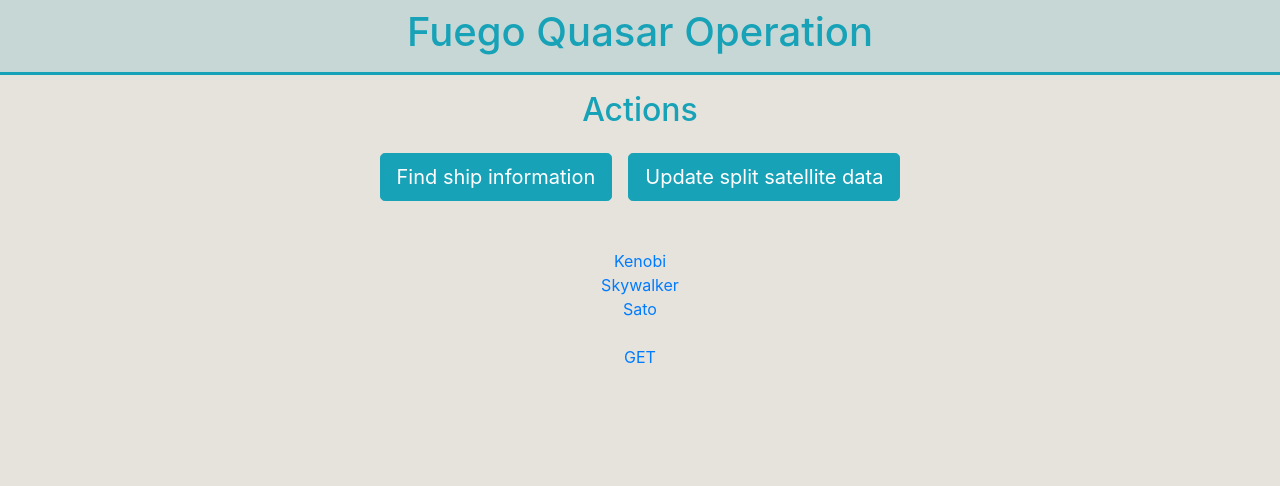
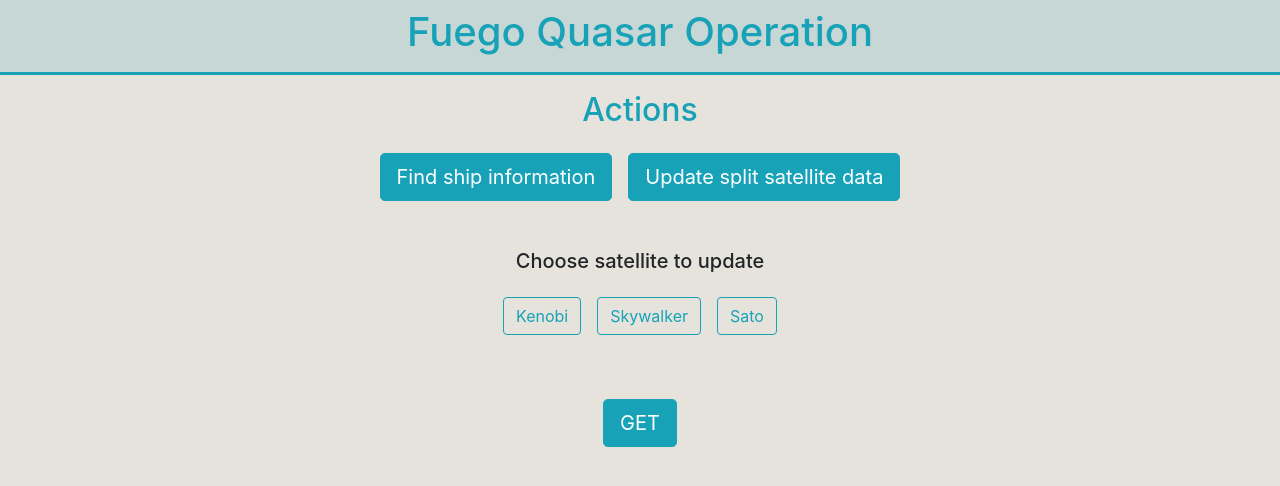
Before and after one commit to eliaslamanna/EjercicioMeliFront, a React (Create React App) app in the folder my-app/: page /updateSplitSatelliteData in a window 1280 px wide. Shown: the top 486 px of the page. Built offline with nearby package versions, Linux system fonts and the light colour scheme.

Commit message:
stilo a updateSplitSatelliteData y shipData

```diff
--- a/my-app/src/components/ShipData.js
+++ b/my-app/src/components/ShipData.js
@@ -1,14 +1,15 @@
-import React, {Component} from 'react';
-import {BrowserRouter} from 'react-router-dom';
+import React, { Component } from 'react';
+import { BrowserRouter } from 'react-router-dom';
 import axios from 'axios';
-import qs from 'qs';
+import '../styles/ShipData.css';
+
 
 class ShipData extends Component {
 
     constructor(props) {
         super(props);
         this.state = {
-            satellites : props.location.state.satellites,
+            satellites: props.location.state.satellites,
             shipData: {}
         }
     }
@@ -24,20 +25,24 @@ class ShipData extends Component {
             url: 'http://localhost:8080/topsecret'
         };
         axios(options)
-            .then((response) => {this.state.shipData = response;})
+            .then((response) => { this.state.shipData = response; })
             .catch(error => {
-                console.log( 'the error has occured: ' + error);
+                console.log('the error has occured: ' + error);
                 this.setState({
                     shipData: error.response.data
                 })
             })
     }
 
-    render(){
+    render() {
         return (
             <>
-                {this.state.shipData.position == null ? <p>The position could not be retrieved</p> : <p>The position is: {this.state.shipData.position}</p>}
-                {this.state.shipData.message == null ? <p>El message could not be retrieved</p> : <p>The message is: {this.state.shipData.message}</p>}
+                <div className="p-3">
+                    {this.state.shipData.position == null ? <h5>The <strong>position</strong> could not be retrieved</h5> : <h5>The <strong>position</strong> is <strong>{this.state.shipData.position}</strong></h5>}
+                </div>
+                <div className="p-3">
+                    {this.state.shipData.message == null ? <h5>El <strong>message</strong> could not be retrieved</h5> : <h5>The <strong>message</strong> is <strong>{this.state.shipData.message}</strong></h5>}
+                </div>
             </>
         )
     }
--- a/my-app/src/components/UpdateSplitSatelliteDataMenu.js
+++ b/my-app/src/components/UpdateSplitSatelliteDataMenu.js
@@ -1,6 +1,10 @@
-import React, {Component} from 'react';
-import {Link, Router} from 'react-router-dom';
-import axios from 'axios';
+import React, { Component } from 'react';
+import { Link, Router } from 'react-router-dom';
+import Button from 'react-bootstrap/Button';
+import 'bootstrap/dist/css/bootstrap.min.css';
+import '../styles/UpdateSplitSatelliteDataMenu.css';
+
+
 
 class UpdateSplitSatelliteDataMenu extends Component {
 
@@ -13,16 +17,27 @@ class UpdateSplitSatelliteDataMenu extends Component {
 
     render() {
         return (
-            <>
-               <Link to='/topsecret_split/Kenobi'>Kenobi</Link>
-               <br/>
-               <Link to='/topsecret_split/Skywalker'>Skywalker</Link>
-               <br/>
-               <Link to='/topsecret_split/Sato'>Sato</Link>
-               <br/>
-               <br/>
-               <Link to='/topsecret_split'>GET</Link>
-            </>
+            <div>
+                <div>
+                    <h5>Choose satellite to update</h5>
+                </div>
+                <div>
+                    <Button className="button mt-3 mb-5 mr-2 ml-2" variant="outline-info">
+                        <Link className="linkContainer" style={{ textDecoration: 'none' }} to='/topsecret_split/Kenobi'>Kenobi</Link>
+                    </Button>
+                    <Button className="button mt-3 mb-5 mr-2 ml-2" variant="outline-info">
+                        <Link className="linkContainer" style={{ textDecoration: 'none' }} to='/topsecret_split/Skywalker'>Skywalker</Link>
+                    </Button>
+                    <Button className="button mt-3 mb-5 mr-2 ml-2" variant="outline-info">
+                        <Link className="linkContainer" style={{ textDecoration: 'none' }} to='/topsecret_split/Sato'>Sato</Link>
+                    </Button>
+                </div>
+                <div>
+                    <Button className="button mt-3 mb-5 mr-2 ml-2" size="lg" variant="info">
+                        <Link className="getButton" style={{ textDecoration: 'none' }} to='/topsecret_split'>GET</Link>
+                    </Button>
+                </div>
+            </div>
         )
     }
 }
--- /dev/null
+++ b/my-app/src/styles/ShipData.css
@@ -0,0 +1,3 @@
+strong {
+    color: #17a2b8;
+}
--- /dev/null
+++ b/my-app/src/styles/UpdateSplitSatelliteDataMenu.css
@@ -0,0 +1,19 @@
+.linkContainer {
+    color: #17a2b8;
+}
+
+.button:hover .linkContainer {
+    color: white;
+}
+
+.linkContainer:hover {
+    color: white;
+}
+
+.getButton {
+    color: white;
+}
+
+.getButton:hover {
+    color: white;
+}
```
